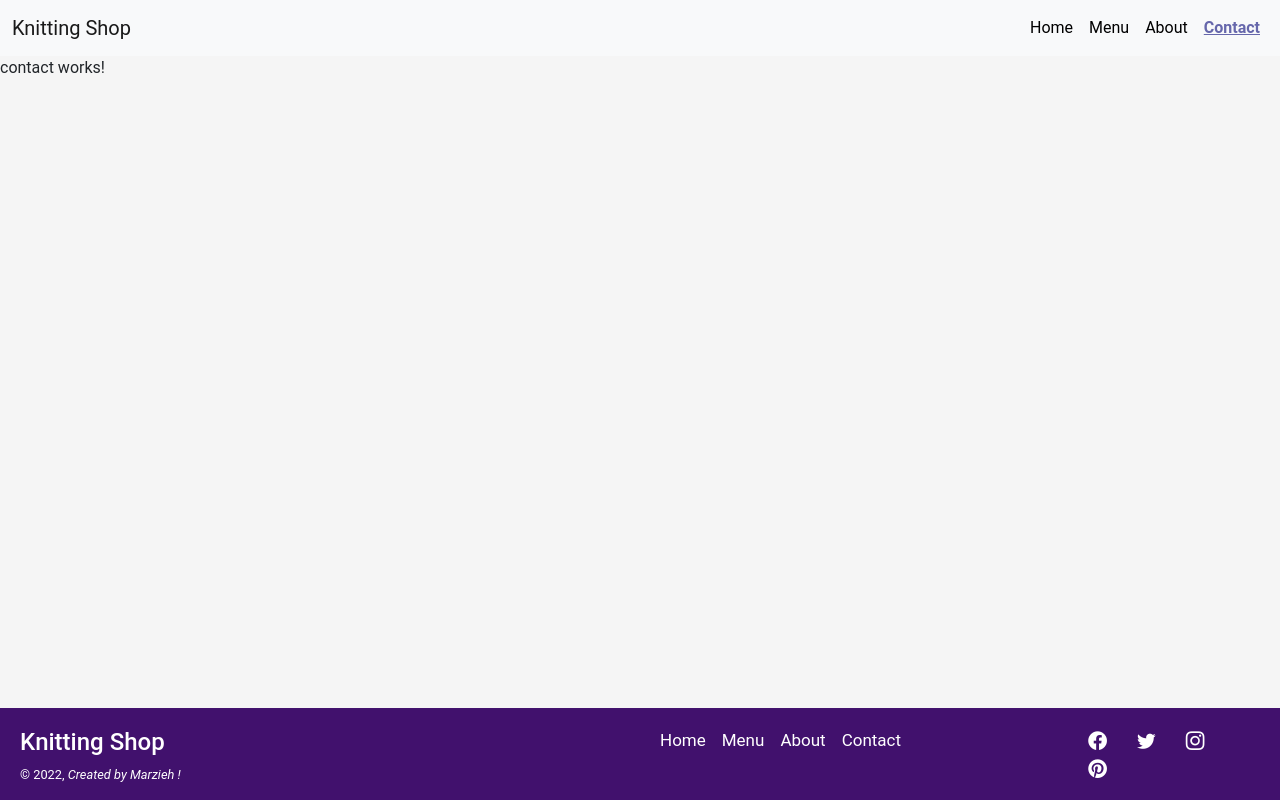
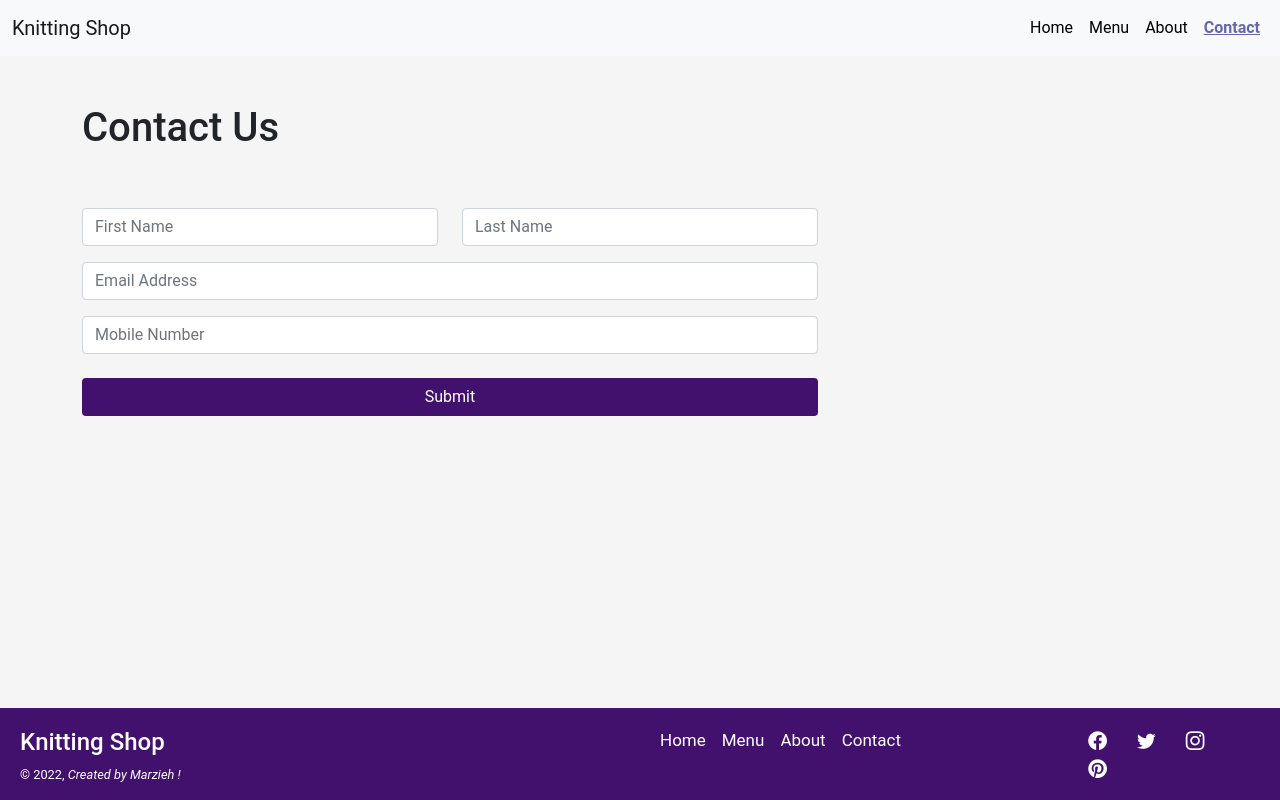
Before and after one commit to marzfd/Angular, an Angular app in the folder knitting-website/: page /contact in a window 1280 px wide. Built offline with nearby package versions, Linux system fonts and the light colour scheme.

Commit message:
Add contact page content

```diff
--- a/knitting-website/src/app/components/contact/contact.component.css
+++ b/knitting-website/src/app/components/contact/contact.component.css
@@ -0,0 +1,5 @@
+.btn {
+  color: #fff;
+  background-color: #41116d;
+  width: 100%;
+}
--- a/knitting-website/src/app/components/contact/contact.component.html
+++ b/knitting-website/src/app/components/contact/contact.component.html
@@ -1 +1,22 @@
-<p>contact works!</p>
+<div class="container mt-5 mb-5">
+  <h1 class="mb-5">Contact Us</h1>
+  <form>
+    <div class="row">
+      <div class="col-lg-4 mt-2 mb-2">
+        <input type="text" class="form-control" placeholder="First Name" />
+      </div>
+      <div class="col-lg-4 mt-2 mb-2">
+        <input type="text" class="form-control" placeholder="Last Name" />
+      </div>
+      <div class="col-lg-8 mt-2 mb-2">
+        <input type="text" class="form-control" placeholder="Email Address" />
+      </div>
+      <div class="col-lg-8 mt-2 mb-2">
+        <input type="text" class="form-control" placeholder="Mobile Number" />
+      </div>
+      <div class="col-lg-8">
+        <button class="btn btn-md mt-3">Submit</button>
+      </div>
+    </div>
+  </form>
+</div>
```
